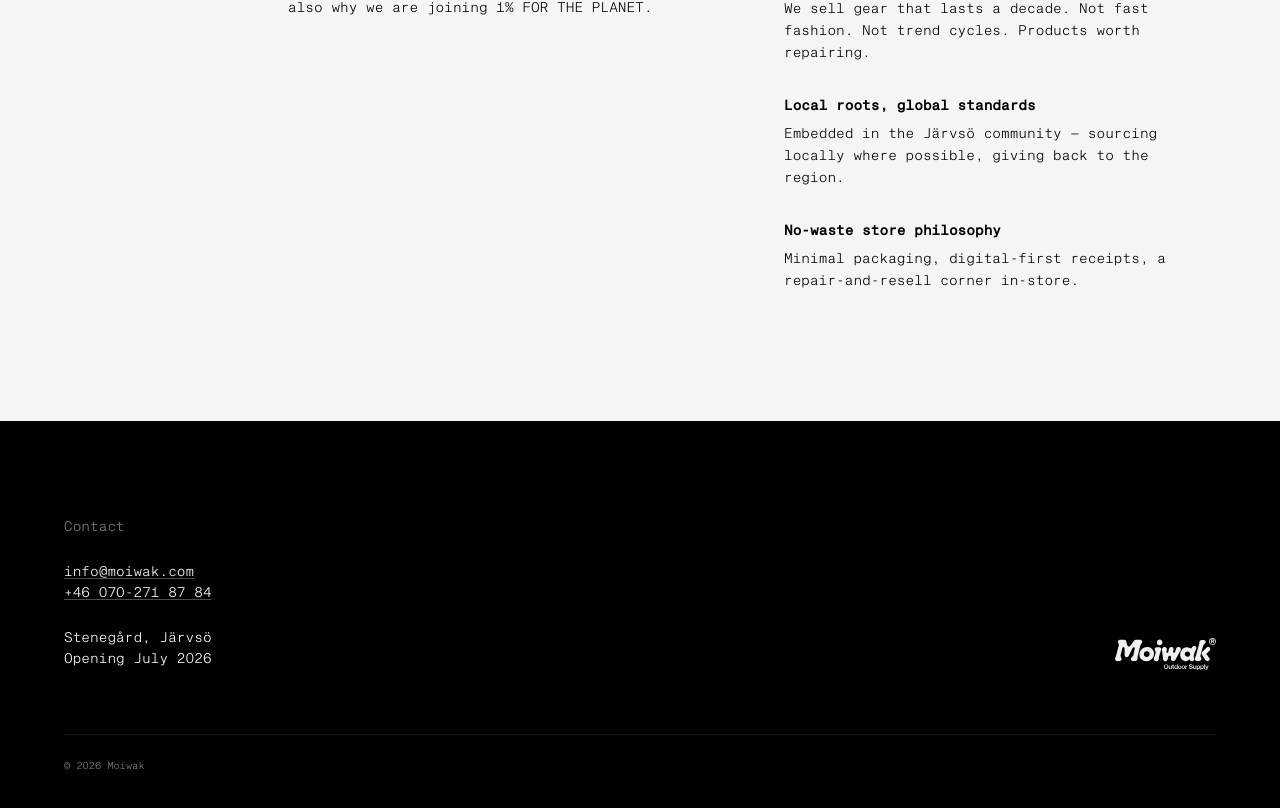
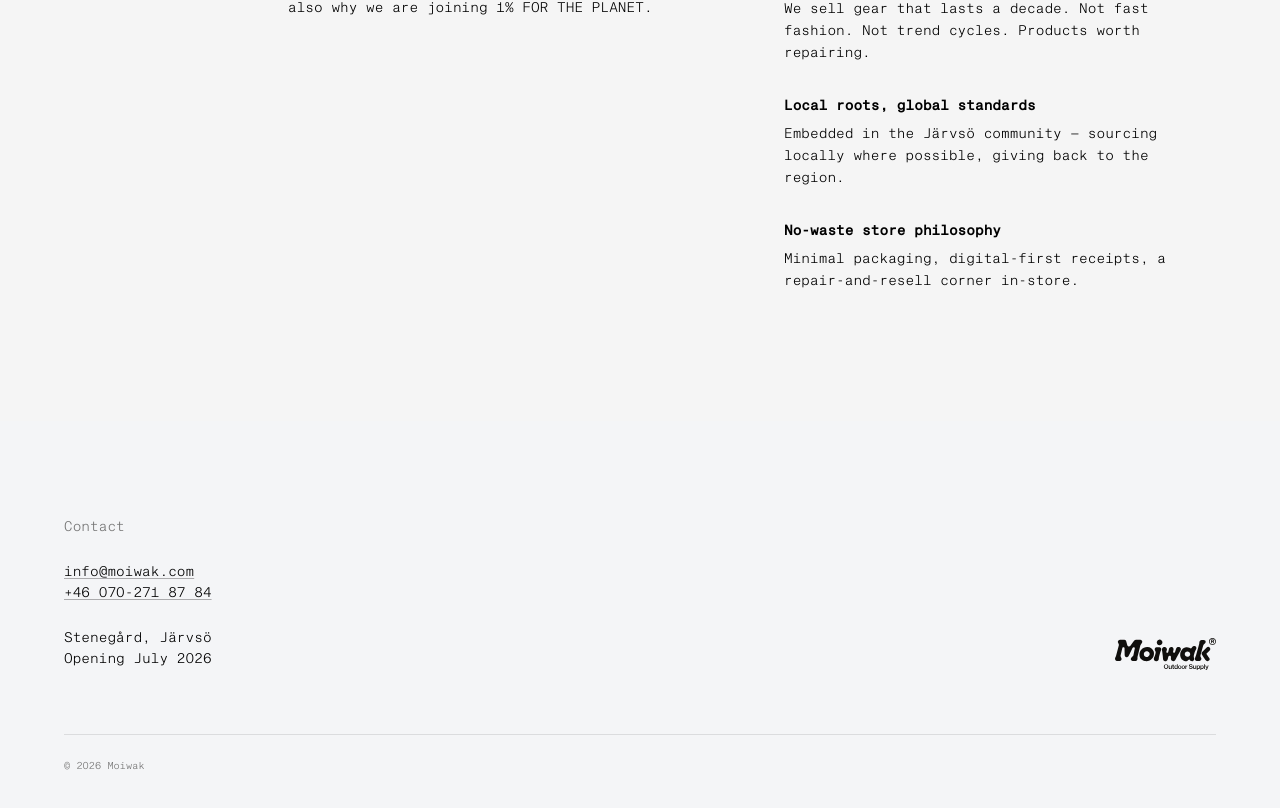
Before and after one commit to Moiwak/moiwak-marketing-site, a Next.js app: page / in a window 1280 px wide. Shown: the part 2861-3669 px from the top of the page. Built offline with nearby package versions, Linux system fonts and the light colour scheme; a web font is replaced by a local one.

Commit message:
Use #F4F5F7 footer background

```diff
--- a/components/site-footer.tsx
+++ b/components/site-footer.tsx
@@ -2,12 +2,13 @@ export function SiteFooter() {
   return (
     <footer
       id="contact"
-      className="scroll-mt-16 bg-black px-6 py-16 text-white sm:px-10 sm:py-24 lg:px-14"
+      className="scroll-mt-16 px-6 py-16 text-black sm:px-10 sm:py-24 lg:px-14"
+      style={{ backgroundColor: '#F4F5F7' }}
     >
       <div className="mx-auto flex max-w-6xl flex-col gap-12 sm:flex-row sm:items-end sm:justify-between">
         <div className="font-mono text-xs font-light leading-[1.5] sm:text-sm">
-          <p className="mb-6 text-white/50">Contact</p>
-          <div className="underline decoration-white/30 underline-offset-2">
+          <p className="mb-6 text-neutral-500">Contact</p>
+          <div className="underline decoration-black/30 underline-offset-2">
             <p>
               <a href="mailto:info@moiwak.com" className="no-underline">
                 info@moiwak.com
@@ -24,11 +25,11 @@ export function SiteFooter() {
         <img
           src="/logo/Moiwak_Logo_Black_-Beta.svg"
           alt="Moiwak"
-          className="h-8 w-auto self-start invert sm:self-end"
+          className="h-8 w-auto self-start sm:self-end"
         />
       </div>
 
-      <div className="mx-auto mt-16 max-w-6xl border-t border-white/10 pt-6 font-mono text-[10px] font-light text-white/50">
+      <div className="mx-auto mt-16 max-w-6xl border-t border-black/10 pt-6 font-mono text-[10px] font-light text-neutral-500">
         © {new Date().getFullYear()} Moiwak
       </div>
     </footer>
```
